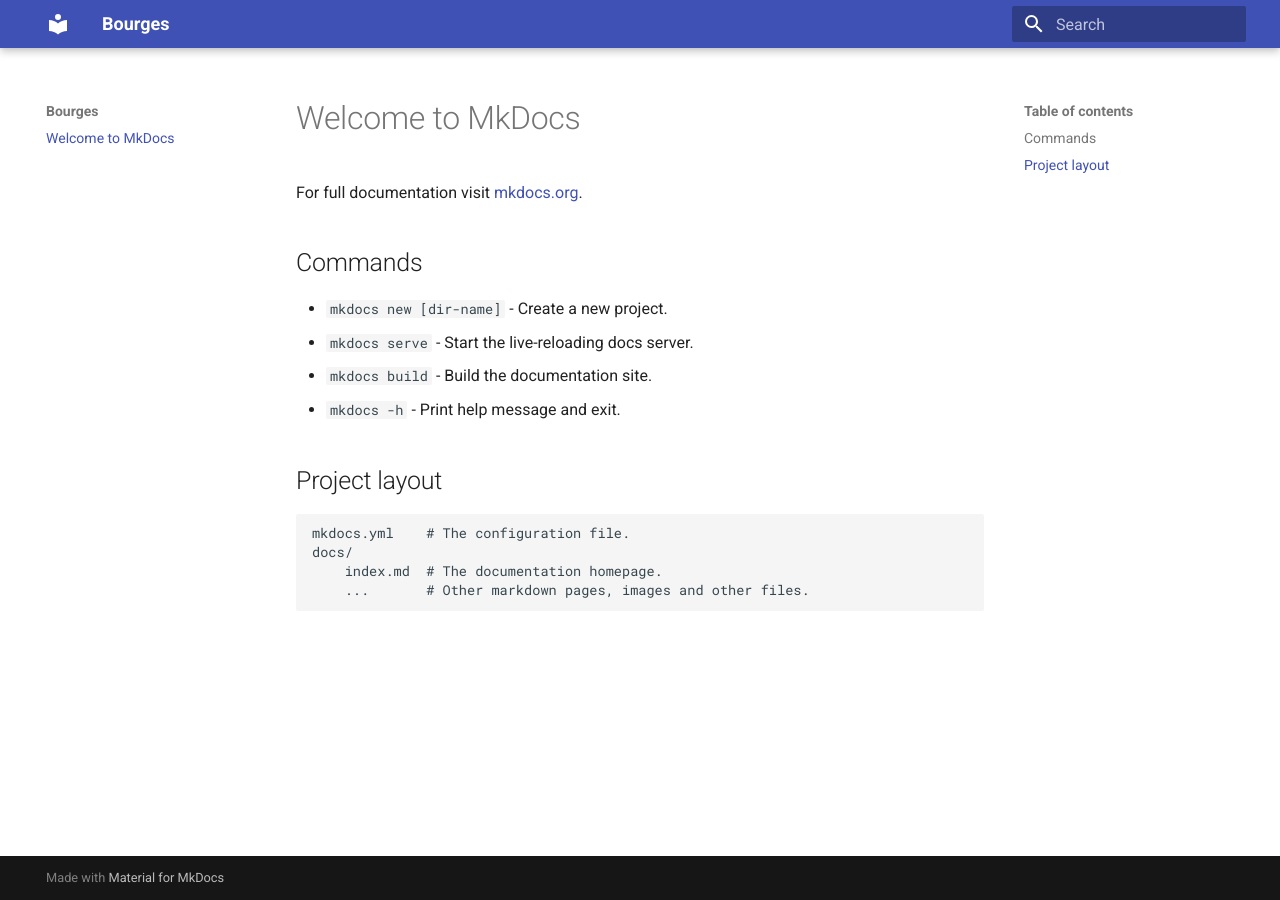
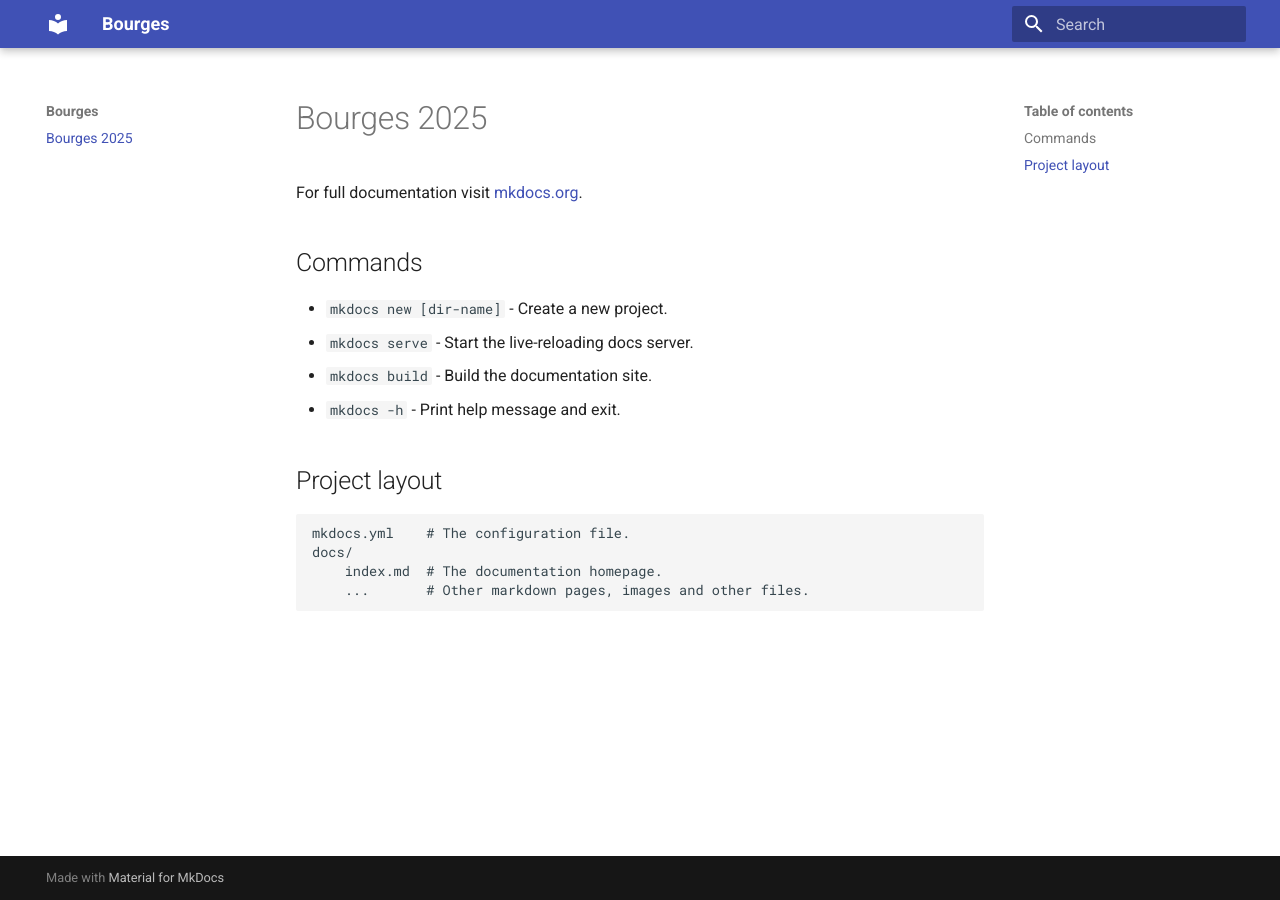
Before and after one commit to PatrickDummans/Bourges2025, an MkDocs documentation site: the page built from docs/index.md, in a window 1280 px wide. Built offline with MkDocs 1.6.1 and Material for MkDocs 9.7.7, drawn with Linux system fonts in a browser that asks for light colours.

Commit message:
misa a jour de index

```diff
--- a/docs/index.md
+++ b/docs/index.md
@@ -1,4 +1,4 @@
-# Welcome to MkDocs
+# Bourges 2025
 
 For full documentation visit [mkdocs.org](https://www.mkdocs.org).
 
```
